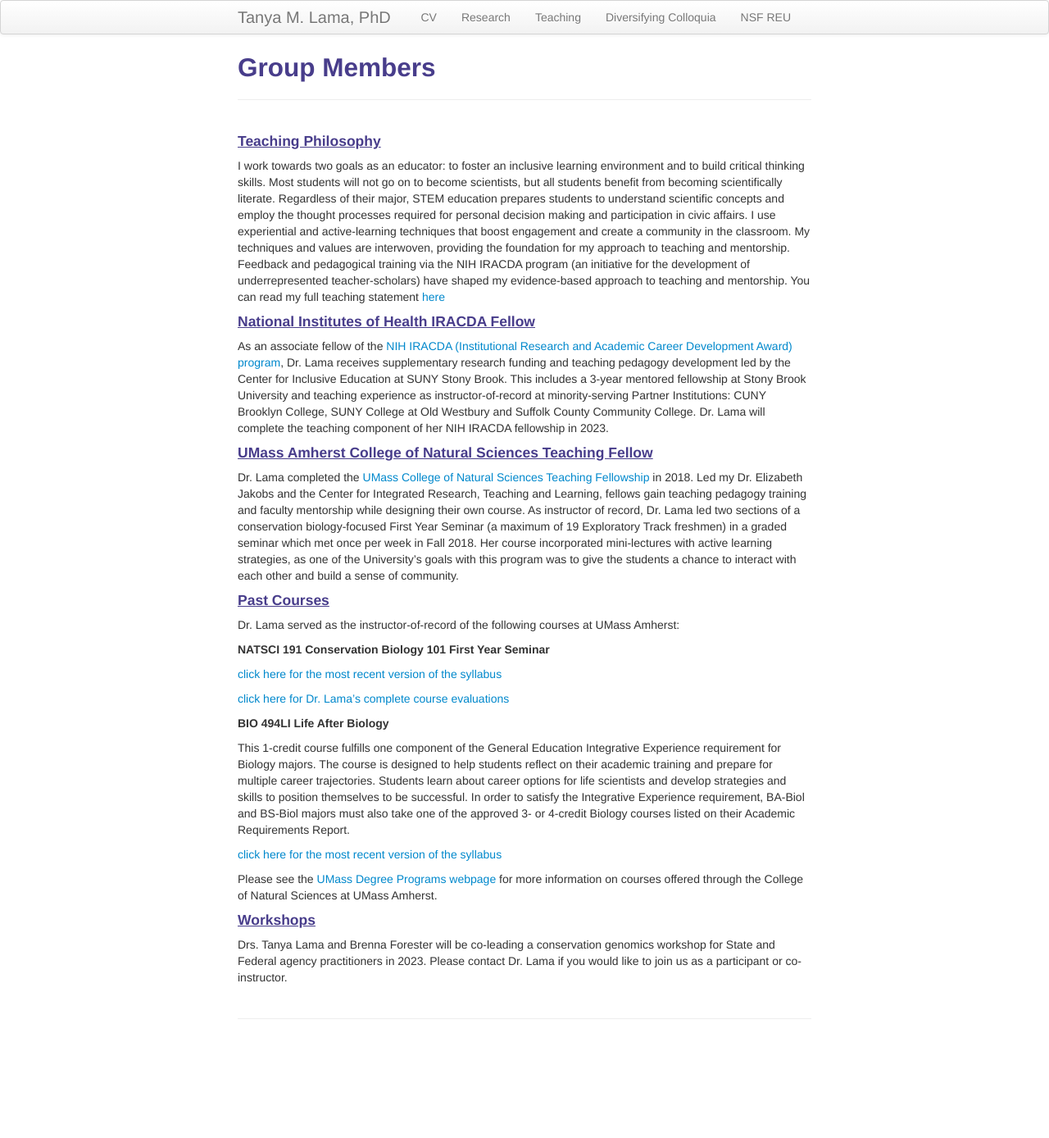
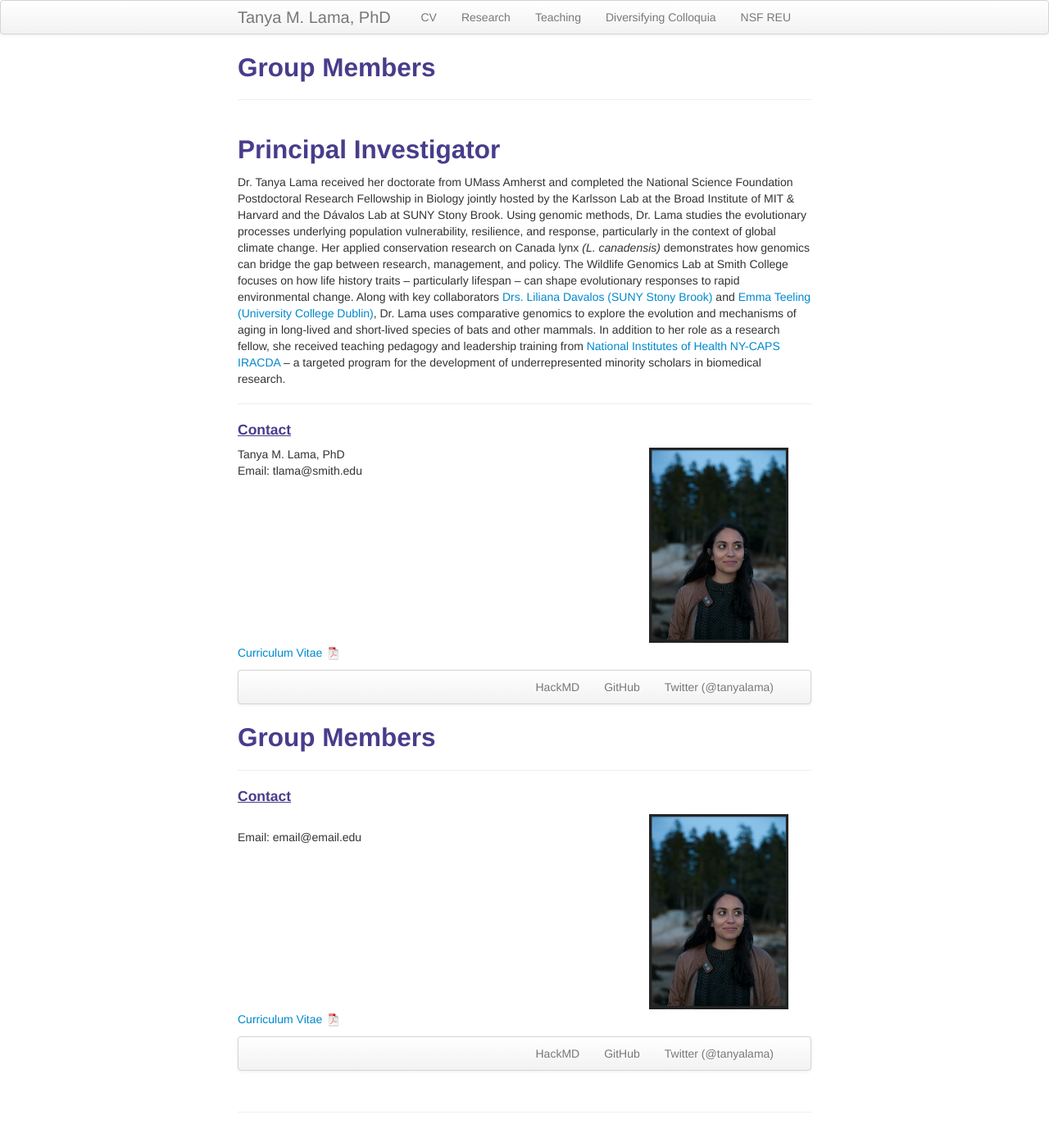
Before and after one commit to tanyalama/tanyalama.github.io, a Jekyll site: the page built from pages/Members.md, in a window 1280 px wide. Shown: the whole page at 82% size. Built offline with Jekyll 4.4.1, drawn with Linux system fonts in a browser that asks for light colours; before the commit the page ends 1274 px from its top, so only the background shows below that.

Commit message:
Update Members.md

```diff
--- a/pages/Members.md
+++ b/pages/Members.md
@@ -2,36 +2,79 @@
 layout: page
 title: Group Members
 description: personnel in the lab (past and current)
+keywords: conservation, genomics, wildlife, bat, lynx, ecology, aging, longevity
 ---
-#### <u>Teaching Philosophy</u>
-I work towards two goals as an educator: to foster an inclusive learning environment and to build critical thinking skills. Most students will not go on to become scientists, but all students benefit from becoming scientifically literate. Regardless of their major, STEM education prepares students to understand scientific concepts and employ the thought processes required for personal decision making and participation in civic affairs. I use experiential and active-learning techniques that boost engagement and create a community in the classroom. My techniques and values are interwoven, providing the foundation for my approach to teaching and mentorship. Feedback and pedagogical training via the NIH IRACDA program (an initiative for the development of underrepresented teacher-scholars) have shaped my evidence-based approach to teaching and mentorship. You can read my full teaching statement [here]({{ BASE_PATH}}/pages/teaching/LAMA_teaching_statement_22.pdf)
 
-#### <u>National Institutes of Health IRACDA Fellow<u>
-As an associate fellow of the <a href="https://www.stonybrook.edu/commcms/cie/iracda/about/">NIH IRACDA (Institutional Research and Academic Career Development Award) program</a>, Dr. Lama receives supplementary research funding and teaching pedagogy development led by the Center for Inclusive Education at SUNY Stony Brook. This includes a 3-year mentored fellowship at Stony Brook University and teaching experience as instructor-of-record at minority-serving Partner Institutions:  CUNY Brooklyn College, SUNY College at Old Westbury and Suffolk County Community College. Dr. Lama will complete the teaching component of her NIH IRACDA fellowship in 2023.
+Principal Investigator
+---
+Dr. Tanya Lama received her doctorate from UMass Amherst and completed the National Science Foundation Postdoctoral Research Fellowship in Biology jointly hosted by the Karlsson Lab at the Broad Institute of MIT & Harvard and the Dávalos Lab at SUNY Stony Brook. Using genomic methods, Dr. Lama studies the evolutionary processes underlying population vulnerability, resilience, and response, particularly in the context of global climate change. Her applied conservation research on Canada lynx _(L. canadensis)_ demonstrates how genomics can bridge the gap between research, management, and policy. The Wildlife Genomics Lab at Smith College focuses on how life history traits -- particularly lifespan -- can shape evolutionary responses to rapid environmental change. Along with key collaborators <a href="https://lmdavalos.github.io/">Drs. Liliana Davalos (SUNY Stony Brook)</a> and <a href="http://batlab.ucd.ie/">Emma Teeling (University College Dublin)</a>, Dr. Lama uses comparative genomics to explore the evolution and mechanisms of aging in long-lived and short-lived species of bats and other mammals. In addition to her role as a research fellow, she received teaching pedagogy and leadership training from <a href="https://www.stonybrook.edu/commcms/iracda/">National Institutes of Health NY-CAPS IRACDA </a> – a targeted program for the development of underrepresented minority scholars in biomedical research.
 
-#### <u>UMass Amherst College of Natural Sciences Teaching Fellow</u>
+---
+#### <u>Contact<u>
 
-Dr. Lama completed the <a href="https://blogs.umass.edu/applyteachfellows/">UMass College of Natural Sciences Teaching Fellowship</a> in 2018. Led my Dr. Elizabeth Jakobs and the Center for Integrated Research, Teaching and Learning, fellows gain teaching pedagogy training and faculty mentorship while designing their own course. As instructor of record, Dr. Lama led two sections of a conservation biology-focused First Year Seminar (a maximum of 19 Exploratory Track freshmen) in a graded seminar which met once per week in Fall 2018. Her course incorporated mini-lectures with active learning strategies, as one of the University’s goals with this program was to give the students a chance to interact with each other and build a sense of community.
+<div class="container">
 
-#### <u>Past Courses</u>
-Dr. Lama served as the instructor-of-record of the following courses at UMass Amherst:
+    <div class="row-fluid">
+        <div class="span5">
+            Tanya M. Lama, PhD<br/>
+            Email: tlama@smith.edu<br/>
+        </div>
 
-##### NATSCI 191 Conservation Biology 101 First Year Seminar
+        <div class="span2">
+        <a href="../assets/headshot.jpg">
+            <img src="../assets/headshot.jpg"
+                  title="Tanya M. Lama, PhD" alt="Tanya Lama"/></a>
+        </div>
+    </div>
+</div>
 
-[click here for the most recent version of the syllabus]({{ BASE_PATH}}/pages/syllabi/NATSCI191_SYLLABUS.pdf)
+[Curriculum Vitae ![CV as pdf]({{ BASE_PATH }}/pages/icons16/pdf-icon.png)]({{ BASE_PATH }}/assets/)<br/>
 
-[click here for Dr. Lama's complete course evaluations]({{ BASE_PATH}}/pages/course_evals/NATSCI191-Lama-EVALS.pdf)
 
-##### BIO 494LI Life After Biology
-This 1-credit course fulfills one component of the General Education Integrative Experience requirement for Biology majors. The course is designed to help students reflect on their academic training and prepare for multiple career trajectories. Students learn about career options for life scientists and develop strategies and skills to position themselves to be successful. In order to satisfy the Integrative Experience requirement, BA-Biol and BS-Biol majors must also take one of the approved 3- or 4-credit Biology courses listed on their Academic Requirements Report.
+<div class="navbar">
+  <div class="navbar-inner">
+      <ul class="nav">
+          <li><a href="https://hackmd.io/@tlama/aboutme">HackMD</a></li>
+          <li><a href="https://github.com/tanyalama">GitHub</a></li>
+          <li><a href="https://twitter.com/tanyalama">Twitter (@tanyalama)</a></li>
+      </ul>
+  </div>
+</div>
 
-[click here for the most recent version of the syllabus]({{ BASE_PATH}}/pages/syllabi/BIO494-SYLLABUS.pdf)
+Group Members
+---
+---
+#### <u>Contact<u>
 
-Please see the <a href="https://www.umass.edu/gateway/academics/undergraduate">UMass Degree Programs webpage</a> for more information on courses offered through the College of Natural Sciences at UMass Amherst.
+<div class="container">
 
-#### <u>Workshops</u>
+    <div class="row-fluid">
+        <div class="span5">
+            <br/>
+            Email: email@email.edu<br/>
+        </div>
 
-Drs. Tanya Lama and Brenna Forester will be co-leading a conservation genomics workshop for State and Federal agency practitioners in 2023. Please contact Dr. Lama if you would like to join us as a participant or co-instructor.
+        <div class="span2">
+        <a href="../assets/photo.jpg">
+            <img src="../assets/headshot.jpg"
+                  title="Name" alt="Name"/></a>
+        </div>
+    </div>
+</div>
+
+[Curriculum Vitae ![CV as pdf]({{ BASE_PATH }}/pages/icons16/pdf-icon.png)]({{ BASE_PATH }}/assets/)<br/>
+
+
+<div class="navbar">
+  <div class="navbar-inner">
+      <ul class="nav">
+          <li><a href="https://hackmd.io/@tlama/aboutme">HackMD</a></li>
+          <li><a href="https://github.com/tanyalama">GitHub</a></li>
+          <li><a href="https://twitter.com/tanyalama">Twitter (@tanyalama)</a></li>
+      </ul>
+  </div>
+</div>
+
 
 <!-- Note: this is how to write a comment in HTML. Everything in here won't show up on your webpage.-->
 
```
